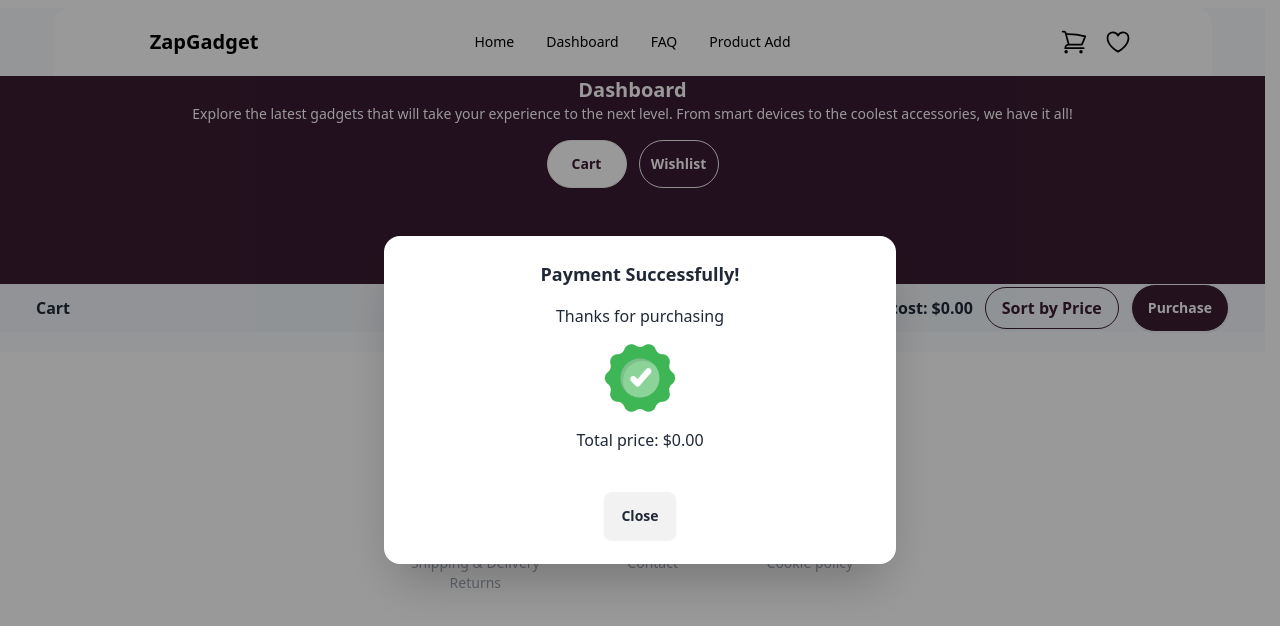
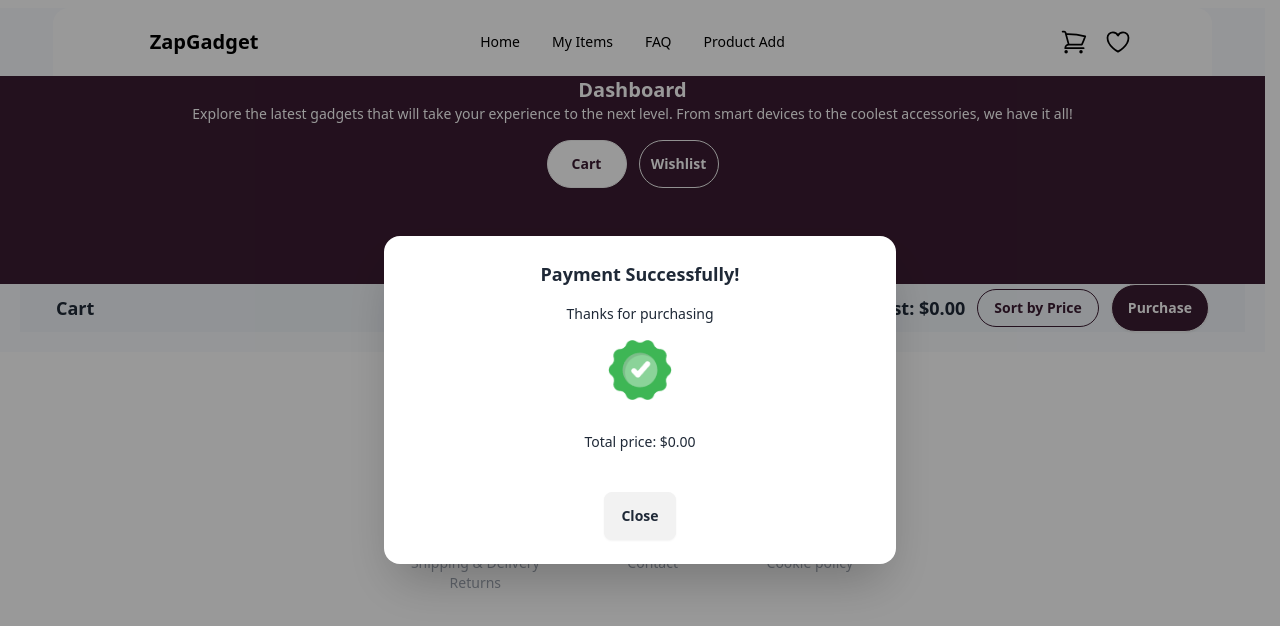
Before and after one commit to TousifSadequeChowdhury/zapgadget-client-side, a React (Vite) app: page /deshbord/addtocart in a window 1280 px wide. Both pictures are taken after a click on the button "Purchase". Shown: the top 626 px of the page. Built offline with nearby package versions, Linux system fonts and the light colour scheme.

Commit message:
Refactor AddtoCartsItem for responsiveness and improved layout with Tailwind CSS

```diff
--- a/src/components/AddtoCartsItem.jsx
+++ b/src/components/AddtoCartsItem.jsx
@@ -1,67 +1,75 @@
 import { useContext } from "react";
 import { CartContext } from "./CartProvider";
-import { RxCross2 } from "react-icons/rx";
+import { MdDelete } from "react-icons/md";  // Importing MdDelete from react-icons
 import { ToastContainer, toast } from 'react-toastify';
 import priceicon from '/src/assets/priceadded.png'
 
 const AddtoCartsItem = () => {
-  const { cart, removeFromCart,totalPrice ,handlesortbyprice} = useContext(CartContext);
+  const { cart, removeFromCart, totalPrice, handlesortbyprice } = useContext(CartContext);
   const remove = () => toast("Successfully removed from cart!");
-
+  console.log(cart);
 
   return (
-    <div className="bg-slate-100">
-      <div className="flex items-center justify-between mx-9">
-        <h1 className="font-bold">Cart</h1>
+    <div className="bg-slate-100 mx-5">
+      <div className="flex items-center justify-between mx-4 sm:mx-9">
+        <h1 className="font-bold text-sm sm:text-lg">Cart</h1>
         <div className="flex items-center gap-3">
-      <h1 className="font-bold">Total cost: ${totalPrice}</h1>
-      <button className="bg-transparent hover:bg-[#3B1C32] text-[#3B1C32] font-semibold hover:text-white py-2 px-4 border border-[#3B1C32] rounded-full hover:border-transparent" onClick={handlesortbyprice}>Sort by Price</button>
-      <button className="btn bg-[#3B1C32] text-white rounded-full" onClick={()=>document.getElementById('my_modal_5').showModal()}>Purchase</button>
+          <h1 className="font-bold text-sm sm:text-lg">Total cost: ${totalPrice}</h1>
+          <button
+            className="bg-transparent hover:bg-[#3B1C32] text-[#3B1C32] font-semibold hover:text-white py-2 px-4 border border-[#3B1C32] rounded-full hover:border-transparent text-xs sm:text-sm"
+            onClick={handlesortbyprice}
+          >
+            Sort by Price
+          </button>
+          <button
+            className="btn bg-[#3B1C32] text-white rounded-full text-xs sm:text-sm"
+            onClick={() => document.getElementById('my_modal_5').showModal()}
+          >
+            Purchase
+          </button>
         </div>
       </div>
 
       <dialog id="my_modal_5" className="modal modal-bottom sm:modal-middle">
         <div className="modal-box flex flex-col items-center justify-center">
           <h3 className="font-bold text-lg text-center">Payment Successfully!</h3>
-  <p className="py-4 ">Thanks for purchasing</p>
-  <img src={priceicon} alt="Price Icon" className="" />
-  <p className="py-4">Total price: ${totalPrice}</p>
+          <p className="py-4 text-xs sm:text-sm">Thanks for purchasing</p>
+          <img src={priceicon} alt="Price Icon" className="w-16 h-auto mb-4" />
+          <p className="py-4 text-xs sm:text-sm">Total price: ${totalPrice}</p>
           <div className="modal-action">
             <form method="dialog">
-      {/* if there is a button in form, it will close the modal */}
               <button className="btn">Close</button>
             </form>
           </div>
         </div>
+      </dialog>
 
-</dialog>
       <ul>
         {cart.map((product) => (
-          <div key={product.id} className="flex items-center mt-4 mb-4 py-4 px-4 bg-white mx-4 sm:mx-auto rounded-lg">
+          <div key={product.id} className="flex flex-col sm:flex-row items-center mt-4 mb-4 py-4 px-4 bg-white mx-4 sm:mx-auto rounded-lg">
             <img
-              className="h-24 w-auto pl-3 bg-slate-100 rounded-md mr-3"
-              src={product.product_image}
+              className="h-20 w-auto sm:h-24 sm:w-24 pl-3 bg-slate-100 rounded-md mr-3 mb-3 sm:mb-0"
+              src={product.productImage}
               alt={product.product_title}
             />
-            <div className="flex justify-between w-full pr-5">
+            <div className="flex flex-col sm:flex-row justify-between w-full pr-5">
               <div>
-                <h2 className="font-bold">{product.product_title}</h2>
-                <p className="text-gray-600">{product.description}</p>
-                <p className="text-gray-800">Price: ${product.price}</p>
+                <h2 className="font-bold text-sm sm:text-base">{product.product_title}</h2>
+                <p className="text-gray-600 text-xs sm:text-sm">{product.description}</p>
+                <p className="text-gray-800 text-sm sm:text-base">Price: ${product.price}</p>
               </div>
-              <RxCross2
-                onClick={() =>{
+              <MdDelete
+                onClick={() => {
                   removeFromCart(product.product_id); remove();
-                } }
-                className="text-red-700 text-2xl border border-red-700 rounded-full p-1 hover:text-red-500 hover:border-red-500 transition-all duration-300"
+                }}
+                className="text-red-700 text-2xl sm:text-3xl border border-red-700 rounded-full p-1 hover:text-red-500 hover:border-red-500 transition-all duration-300 cursor-pointer"
               />
-
             </div>
           </div>
         ))}
       </ul>
+
       <ToastContainer />
-
     </div>
   );
 };
--- a/src/components/Addtowishlist.jsx
+++ b/src/components/Addtowishlist.jsx
@@ -1,67 +1,73 @@
-import React, { createContext, useContext } from 'react';
+import React, { useContext } from 'react';
 import { CartContext } from './CartProvider';
-import { RxCross2 } from 'react-icons/rx';
+import { MdDelete } from 'react-icons/md';  // Import MdDelete from react-icons/md
 import { ToastContainer, toast } from 'react-toastify';
 
 const Addtowishlist = () => {
 
-const remove = () => toast("Successfully removed from Wiah List!");
+  // Toast notifications
+  const remove = () => toast("Successfully removed from Wish List!");
   const alreadyInCart = () => toast("Item already exists in the cart!");
   const add = () => toast("Item added to cart!");
 
+  // Cart Context
+  const { addToCart, wishcart, cart, removeFromwishlist } = useContext(CartContext);
 
- const {addToCart} =useContext(CartContext);
- const {wishcart, cart, removeFromwishlist,totalPrice ,handlesortbyprice,product_id} = useContext(CartContext);
- const productIds = cart.map(item => item.product_id);
+  const productIds = cart.map(item => item.product_id); // Get the list of product IDs in the cart
 
   const handladdtocart = () => {
     // Iterate through wishcart and check for existing product IDs
-  wishcart.map(product => {
+    wishcart.forEach(product => {
       if (productIds.includes(Number(product.product_id))) {
-      alreadyInCart();
+        alreadyInCart(); // Notify the user if the item is already in the cart
       } else {
-      addToCart(product); // Only add to cart if the product is not already there
-      productIds.push(Number(product.product_id)); // Add the product_id to productIds to track it
-      removeFromwishlist(product.product_id)
-      add();
+        addToCart(product); // Add to the cart
+        productIds.push(Number(product.product_id)); // Track the added product ID
+        removeFromwishlist(product.product_id); // Remove the product from the wishlist
+        add(); // Notify the user that the item was added to the cart
       }
     });
   }
+
   return (
-    <div className="bg-slate-100">
+    <div className="bg-slate-100 mx-5">
       <div className="flex items-center justify-between mx-9">
-        <h1 className="font-bold">WishList</h1>
-
+        <h1 className="font-bold">Wish List</h1>
       </div>
 
       <ul>
         {wishcart.map((product) => (
-          <div key={product.id} className="flex items-center mt-4 mb-4 py-4 px-4 bg-white mx-4 sm:mx-auto rounded-lg">
+          <div key={product.product_id} className="flex items-center mt-4 mb-4 py-4 px-4 bg-white mx-4 sm:mx-auto rounded-lg">
             <img
               className="h-24 w-auto pl-3 mr-5 bg-slate-100 rounded-md"
-              src={product.product_image}
+              src={product.productImage}
               alt={product.product_title}
             />
             <div className="flex justify-between w-full pr-5">
               <div className='my-2'>
-                <h2 className="font-bold ">{product.product_title}</h2>
+                <h2 className="font-bold">{product.product_title}</h2>
                 <p className="text-gray-600 mt-1">{product.description}</p>
                 <p className="text-gray-800 mt-1">Price: ${product.price}</p>
-                <button className="btn mt-1 bg-[#3B1C32] text-white rounded-full text-xs "  onClick={handladdtocart}>Add to Card</button>
+                <button
+                  className="btn mt-1 bg-[#3B1C32] text-white rounded-full text-xs"
+                  onClick={handladdtocart}>
+                    Add to Cart
+                </button>
               </div>
-              <RxCross2
-                onClick={() =>{ removeFromwishlist(product.product_id);
+              <MdDelete
+                onClick={() => {
+                  removeFromwishlist(product.product_id);
                   remove();
                 }}
-                className="text-red-700 text-2xl border border-red-700 rounded-full p-1 hover:text-red-500 hover:border-red-500 transition-all duration-300"
+                className="text-red-700 text-2xl sm:text-3xl border border-red-700 rounded-full p-1 hover:text-red-500 hover:border-red-500 transition-all duration-300 cursor-pointer"
               />
             </div>
           </div>
         ))}
       </ul>
       <ToastContainer />
-
     </div>
   );
 }
+
 export default Addtowishlist;
--- a/src/components/nav/Nav.jsx
+++ b/src/components/nav/Nav.jsx
@@ -35,7 +35,7 @@ const Nav = () => {
   className="menu menu-sm dropdown-content bg-[#3B1C32] text-gray-100 rounded-lg z-[1] mt-3 w-40 p-2 shadow-xl shadow-black/50 border border-gray-700 divide-y divide-gray-700"
 >
               <li><Link to="/">Home</Link></li>
-              <li><Link to="/deshbord/addtocart">Dashboard</Link></li>
+              <li><Link to="/deshbord/addtocart">My Items</Link></li>
               <li><Link to="/faq">FAQ</Link></li>
               <li><Link to="/productadd">Product Add</Link></li>
             </ul>
@@ -45,7 +45,7 @@ const Nav = () => {
         <div className="navbar-center hidden lg:flex">
           <ul className="menu menu-horizontal px-1">
             <li><Link to="/">Home</Link></li>
-            <li><Link to="/deshbord/addtocart">Dashboard</Link></li>
+            <li><Link to="/deshbord/addtocart">My Items</Link></li>
             <li><Link to="/faq">FAQ</Link></li>
             <li><Link to="/productadd">Product Add</Link></li>
           </ul>
```
Lines whose indentation alone changed are shown as unchanged.
